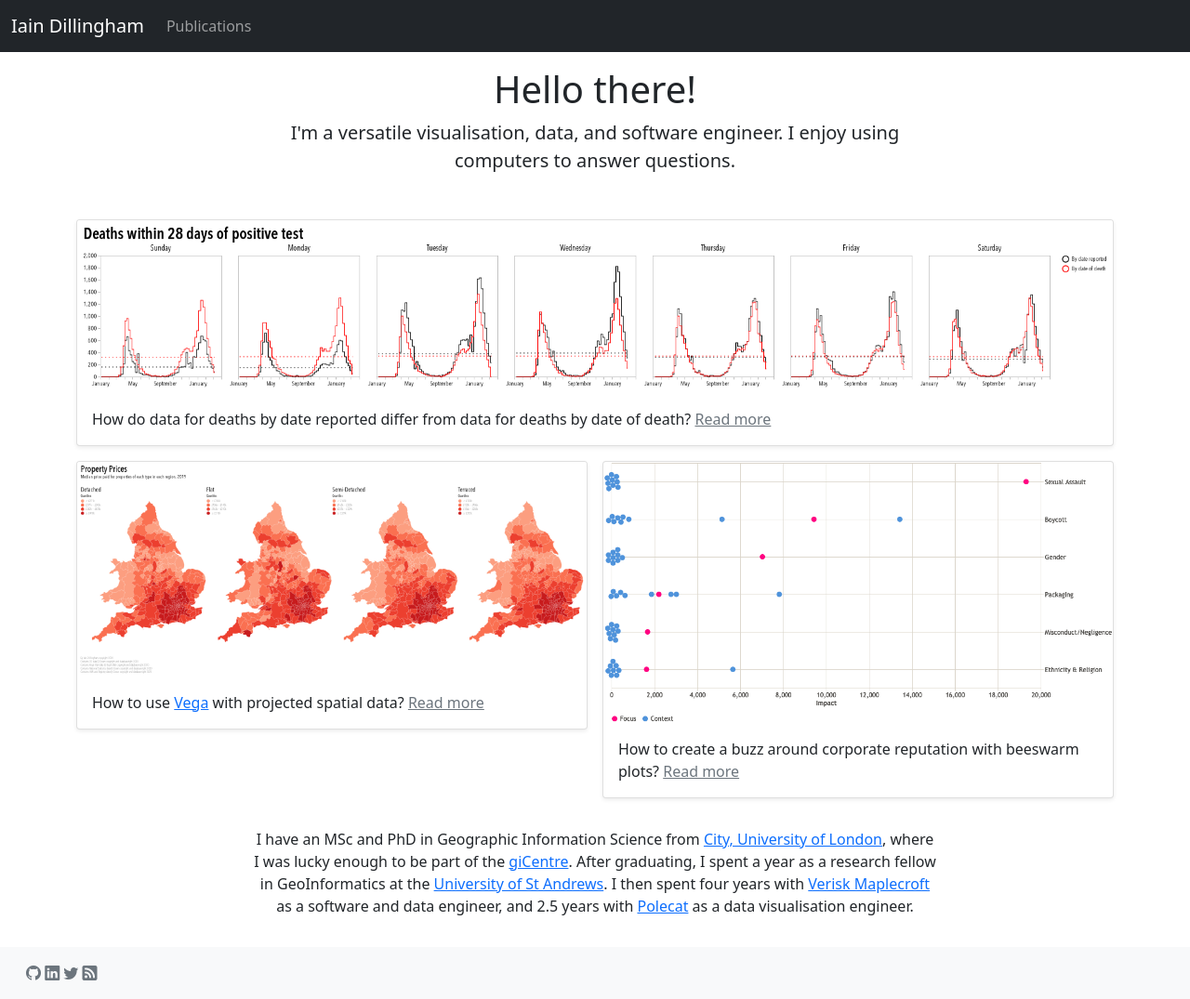
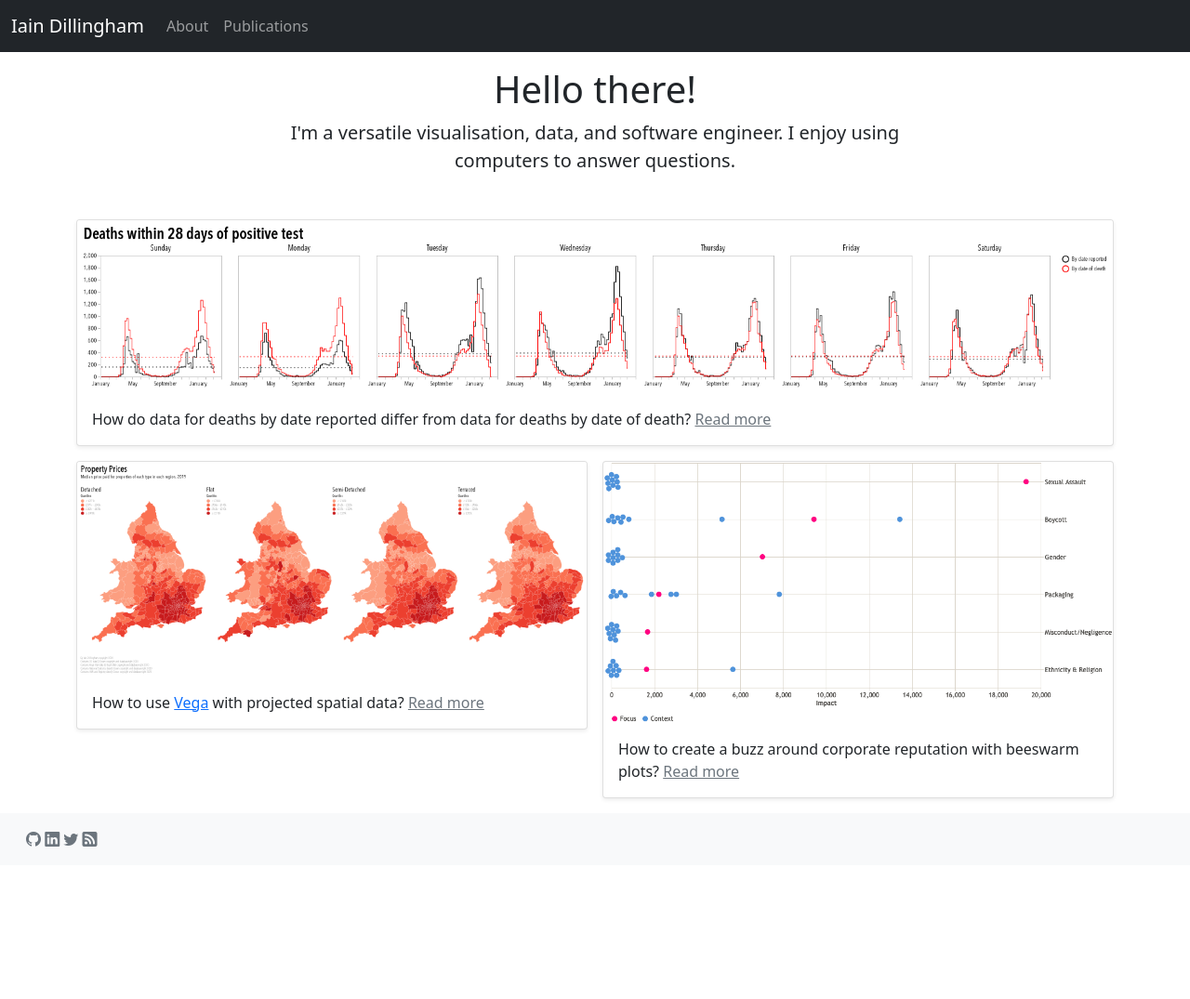
Before and after one commit to iaindillingham/iaindillingham.github.io, a Jekyll site: the page built from index.md, in a window 1280 px wide. Shown: the whole page at 93% size. Built offline with Jekyll 4.4.1, drawn with Linux system fonts in a browser that asks for light colours; nearby versions of some CDN libraries; after the commit the page ends 931 px from its top, so only the background shows below that.

Commit message:
Move about section to about page

```diff
--- a/_layouts/home.html
+++ b/_layouts/home.html
@@ -54,17 +54,3 @@
 
   </div>
 </div>
-
-<section class="container py-3 text-center">
-  <div class="row">
-
-    <div class="col-lg-8 mx-auto">
-      <p>
-        I have an MSc and PhD in Geographic Information Science from <a href="https://www.city.ac.uk/">City, University of London</a>, where I was lucky enough to be part of the <a href="https://www.gicentre.net/">giCentre</a>.
-        After graduating, I spent a year as a research fellow in GeoInformatics at the <a href="https://www.st-andrews.ac.uk/">University of St Andrews</a>.
-        I then spent four years with <a href="https://www.maplecroft.com/">Verisk Maplecroft</a> as a software and data engineer, and 2.5 years with <a href="https://www.polecat.com/">Polecat</a> as a data visualisation engineer.
-      </p>
-    </div>
-
-  </div>
-</section>
```
Also changed, not shown: about.md (added, +14 -0 lines).
